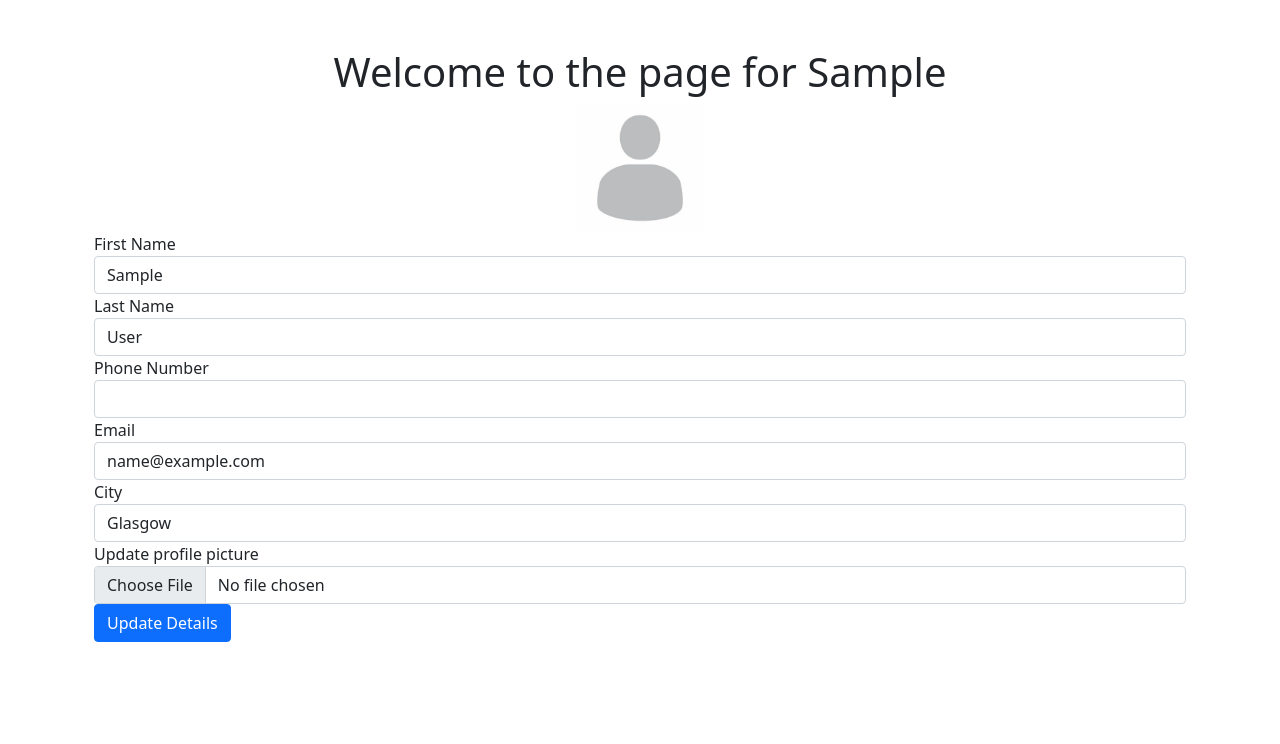
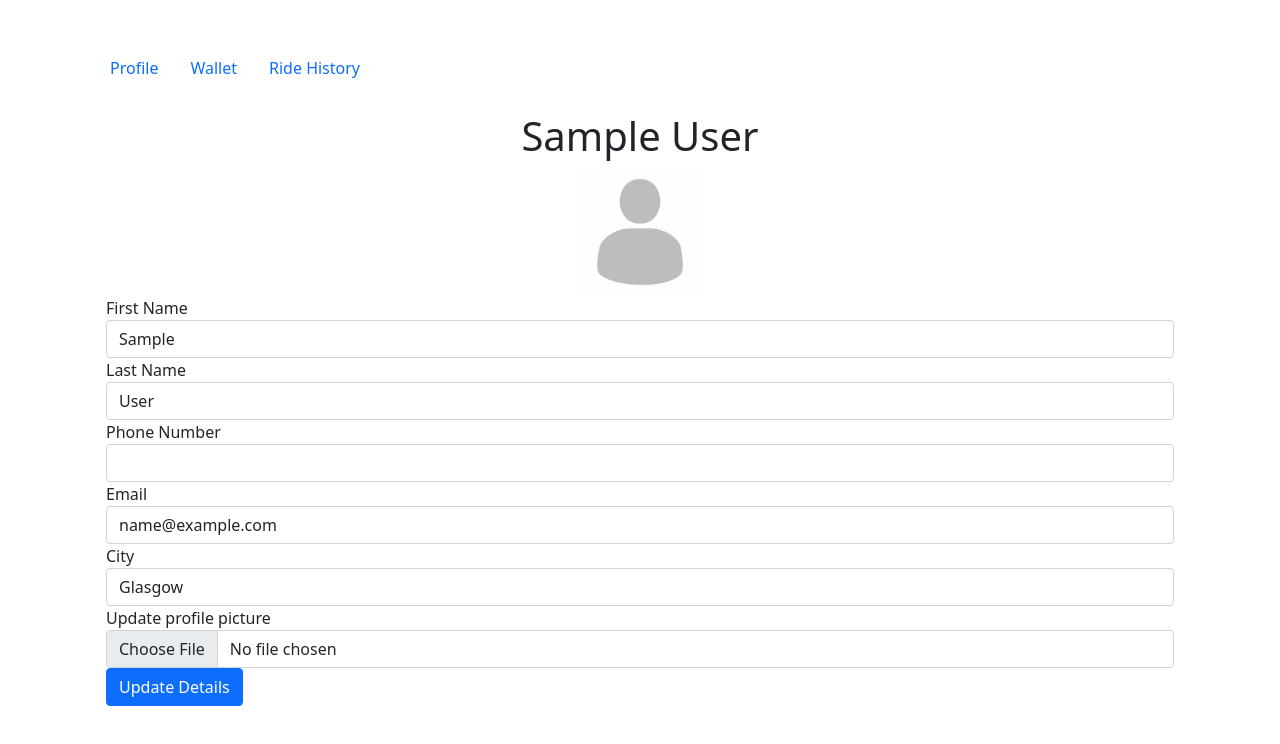
Before and after one commit to sathwik-gla-ds/easyRide, a Flask app: page /account in a window 1280 px wide. Shown: the part 56-800 px from the top of the page. Run offline with Flask 2, Linux system fonts and the light colour scheme; the visitor is signed in with stand-in values (Sample User, id 1); data comes from the database, SQL or seed files in the repository; some libraries are stand-ins or nearby versions.

Commit message:
added ride history

```diff
--- a/easy_ride/templates/account.html
+++ b/easy_ride/templates/account.html
@@ -1,8 +1,8 @@
-{% extends "base.html" %}
-{% block content %}
+{% extends "account_layout.html" %}
+{% block account %}
   <div class="jumbotron">
     <div align='center'>
-      <h1>Welcome to the page for {{current_user.first_name}}</h1>
+      <h1>{{current_user.first_name}} {{current_user.last_name}}</h1>
       <img class="img-fluid" width="128" height="128" align='center' src="{{url_for('static',filename='profile_pics/'+current_user.profile_image)}}">
     </div>
   </div>
--- /dev/null
+++ b/easy_ride/templates/account_layout.html
@@ -0,0 +1,22 @@
+{% extends "base.html" %}
+{% block content %}
+<div class="container">
+<ul class="nav">
+  <li class="nav-item">
+    <a class="nav-link" href="{{url_for('users.account')}}">Profile</a>
+  </li>
+  <li class="nav-item">
+    <a class="nav-link" href="{{url_for('users.wallet')}}">Wallet</a>
+  </li>
+  <li class="nav-item">
+    <a class="nav-link" href="{{url_for('users.userrides')}}">Ride History</a>
+  </li>
+</ul>
+</div>
+<br>
+<div class="container">
+{% block account %}
+
+{% endblock %}
+</div>
+{% endblock %}
--- a/easy_ride/users/views.py
+++ b/easy_ride/users/views.py
@@ -1,7 +1,7 @@
 from flask import render_template,url_for,flash,redirect,request,Blueprint
 from flask_login import login_user, current_user, logout_user, login_required
 from easy_ride import db
-from easy_ride.models import User, LoginLog
+from easy_ride.models import User, LoginLog, RideLog
 from easy_ride.users.forms import RegistrationForm,LoginForm,UpdateUserForm
 from easy_ride.users.picture_handler import add_profile_pic
 
@@ -94,3 +94,15 @@ def account():
 
     profile_image = url_for('static',filename='profile_pics/'+current_user.profile_image)
     return render_template('account.html',profile_image=profile_image,form=form)
+
+
+@users.route('/wallet',methods=['GET','POST'])
+def wallet():
+    return render_template('wallet.html')
+
+
+@users.route('/userrides',methods=['GET','POST'])
+def userrides():
+    page = request.args.get('page', 1, type=int)
+    userrides = RideLog.query.filter_by(user_id=current_user.id).order_by(RideLog.end_time.desc()).paginate(page=page, per_page=5)
+    return render_template('userrides.html', userrides = userrides)
```
Also changed, not shown: easy_ride/templates/notavailable.html (deleted, +0 -8 lines), easy_ride/templates/userrides.html (added, +53 -0 lines), easy_ride/templates/wallet.html (added, +9 -0 lines).
